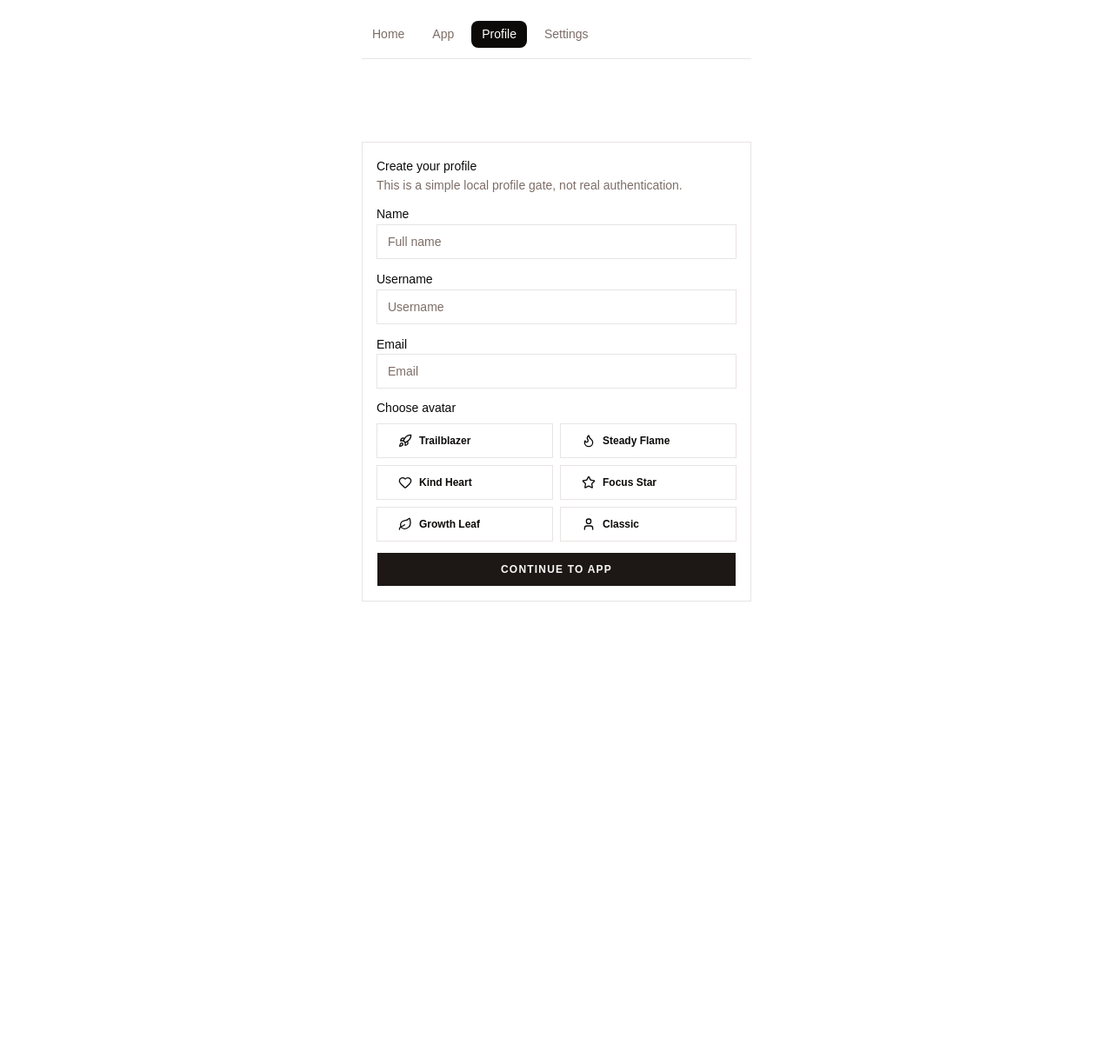
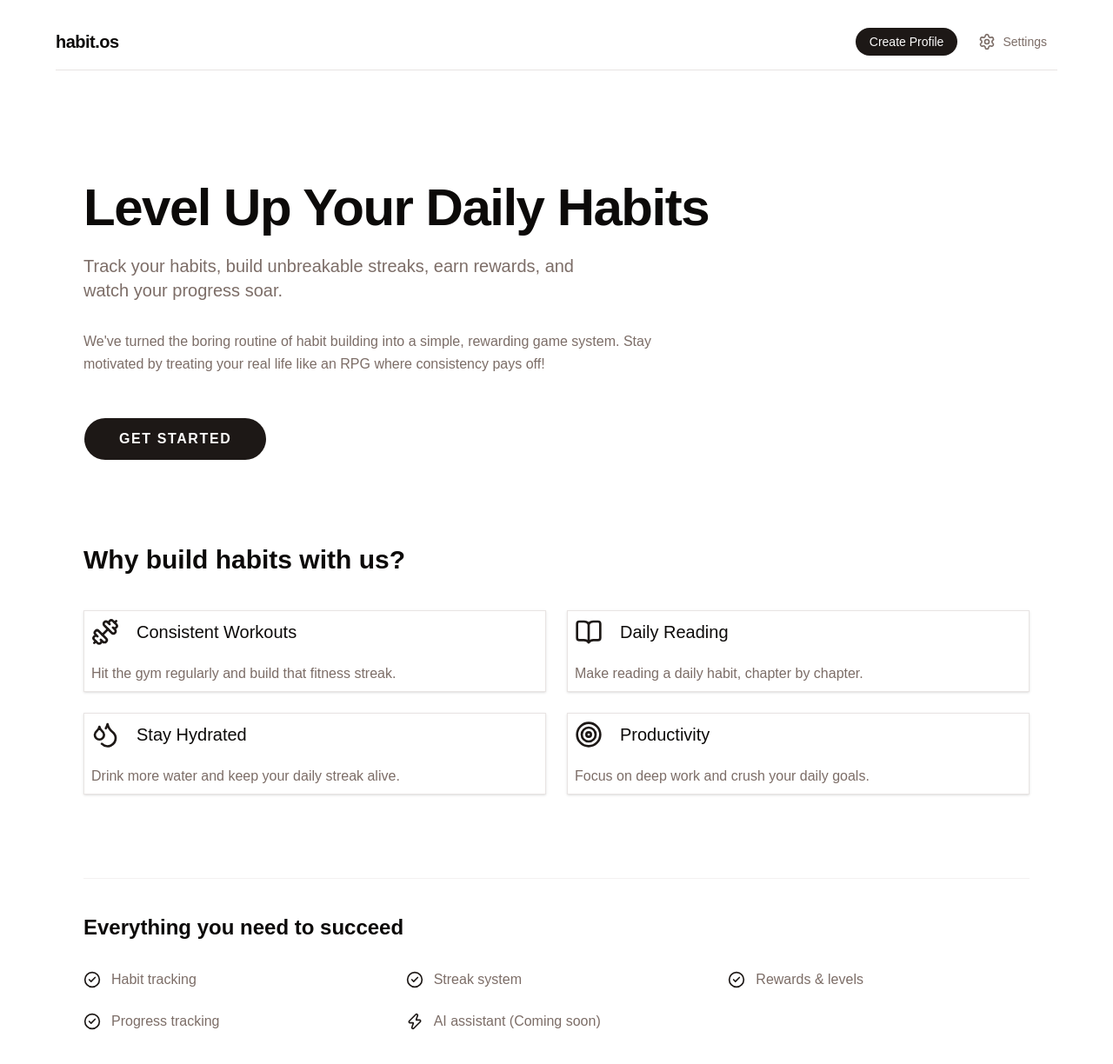
Before and after one commit to mekanhaji/habit-os, a React (Vite) app in the folder apps/web/: page / in a window 1280 px wide. Before the commit this address led to /profile. Shown: the top 1224 px of the page at 87% size. Before the commit the page ends 800 px from the top, so only its background shows below. Built offline with nearby package versions, Linux system fonts and the light colour scheme.

Commit message:
feat: implement landing page and configure application routing with protected dashboard access

```diff
--- a/apps/web/src/App.tsx
+++ b/apps/web/src/App.tsx
@@ -1,13 +1,13 @@
 import { type ReactNode } from "react"
 import {
   BrowserRouter,
+  Link,
   Navigate,
   NavLink,
-  Outlet,
   Route,
   Routes,
 } from "react-router-dom"
-import { Flame, Heart, Leaf, Rocket, Star, User } from "lucide-react"
+import { Flame, Heart, Leaf, Rocket, Star, User, Settings } from "lucide-react"
 import { DashboardPage } from "./pages/dashboard-page"
 import { LandingPage } from "./pages/landing-page"
 import { ProfilePage } from "./pages/profile-page.tsx"
@@ -46,15 +46,6 @@ function AvatarIcon({ avatarId }: { avatarId: string }) {
   return <User className="size-3.5" aria-hidden="true" />
 }
 
-function InitialRouteRedirect() {
-  const profile = useUserProfileStore((state) => state.profile)
-
-  if (!profile) {
-    return <Navigate to="/profile" replace />
-  }
-
-  return <Navigate to="/app" replace />
-}
 
 function ProtectedRoute({ children }: { children: ReactNode }) {
   const profile = useUserProfileStore((state) => state.profile)
@@ -72,37 +63,45 @@ export function App() {
   return (
     <BrowserRouter>
       <div className="min-h-svh p-6">
-        <div className="mx-auto flex w-full max-w-md flex-col gap-6 text-sm leading-relaxed">
-          <div className="space-y-3 border-b pb-3">
-            <nav className="flex items-center gap-2">
-              <NavLink to="/" end className={navLinkClassName}>
-                Home
-              </NavLink>
-              <NavLink to="/app" className={navLinkClassName}>
-                App
-              </NavLink>
-              <NavLink to="/profile" className={navLinkClassName}>
-                Profile
-              </NavLink>
-              <NavLink to="/settings" className={navLinkClassName}>
-                Settings
-              </NavLink>
-            </nav>
+        <div className="mx-auto flex w-full max-w-6xl flex-col gap-6 text-sm leading-relaxed">
+          <header className="flex items-center justify-between border-b pb-4 pt-2">
+            <Link to="/" className="text-xl font-extrabold tracking-tight text-foreground">
+              habit.os
+            </Link>
 
-            {profile ? (
-              <div className="inline-flex w-fit items-center gap-2 rounded-md border px-2 py-1 text-xs text-muted-foreground">
-                <AvatarIcon avatarId={profile.avatar} />
-                <span className="font-medium text-foreground">
-                  @{profile.username}
-                </span>
-                {profile.name ? <span>({profile.name})</span> : null}
+            <div className="flex items-center gap-4">
+              <div className="flex items-center gap-2 sm:gap-3">
+                {profile ? (
+                  <Link
+                    to="/profile"
+                    className="flex items-center gap-2 rounded-full border border-border/50 bg-card px-3 py-1.5 text-sm font-medium hover:bg-muted transition-colors shadow-sm"
+                  >
+                    <AvatarIcon avatarId={profile.avatar} />
+                    <span className="hidden sm:inline-block">@{profile.username}</span>
+                  </Link>
+                ) : (
+                  <Link
+                    to="/profile"
+                    className="hidden sm:inline-flex items-center justify-center rounded-full bg-primary px-4 py-1.5 text-sm font-medium text-primary-foreground hover:bg-primary/90 transition-colors"
+                  >
+                    Create Profile
+                  </Link>
+                )}
+
+                <Link
+                  to="/settings"
+                  className="flex items-center gap-2 rounded-full p-2 sm:px-3 sm:py-1.5 text-sm font-medium text-muted-foreground hover:bg-muted hover:text-foreground transition-colors"
+                  aria-label="Settings"
+                >
+                  <Settings className="size-5" />
+                  <span className="hidden sm:inline-block">Settings</span>
+                </Link>
               </div>
-            ) : null}
-          </div>
+            </div>
+          </header>
 
           <Routes>
-            <Route path="/" element={<InitialRouteRedirect />} />
-            <Route path="/welcome" element={<LandingPage />} />
+            <Route path="/" element={<LandingPage />} />
             <Route path="/profile" element={<ProfilePage />} />
             <Route path="/settings" element={<SettingsPage />} />
             <Route
--- a/apps/web/src/pages/landing-page.tsx
+++ b/apps/web/src/pages/landing-page.tsx
@@ -1,6 +1,7 @@
 import { Link, useNavigate } from "react-router-dom"
 import { Button } from "@workspace/ui/components/button"
 import { CheckCircle2, Zap, Target, BookOpen, Droplets, Dumbbell } from "lucide-react"
+import { Card, CardHeader, CardTitle, CardDescription, CardContent } from "@workspace/ui/components/card"
 
 export function LandingPage() {
   const navigate = useNavigate()
@@ -15,77 +16,114 @@ export function LandingPage() {
   }
 
   return (
-    <div className="flex flex-col min-h-[calc(100svh-4rem)] items-center justify-center py-16 px-4 sm:px-6 lg:px-8 bg-background">
-      <div className="max-w-4xl w-full space-y-16 text-center">
+    <div className="flex flex-col min-h-[calc(100svh-4rem)] bg-background">
+      {/* 1. Layout: Wider container, more whitespace, reduce excessive stacking */}
+      <div className="mx-auto w-full max-w-6xl px-6 py-24 lg:px-8 space-y-24">
 
-        {/* 1. Hero Section */}
-        <div className="space-y-6">
-          <h1 className="text-4xl font-extrabold tracking-tight sm:text-5xl md:text-6xl text-foreground">
+        {/* Hero Section & Introduction & Call to Action */}
+        <div className="space-y-8 text-left max-w-3xl">
+          <div className="space-y-4">
+            <h1 className="text-4xl font-extrabold tracking-tight sm:text-5xl md:text-6xl text-foreground leading-tight sm:leading-tight md:leading-tight">
               Level Up Your Daily Habits
             </h1>
-          <p className="mx-auto max-w-2xl text-xl text-muted-foreground">
+            <p className="text-xl text-muted-foreground max-w-xl">
               Track your habits, build unbreakable streaks, earn rewards, and watch your progress soar.
             </p>
           </div>
 
-        {/* 2. Fun Introduction */}
-        <div className="mx-auto max-w-2xl text-lg leading-relaxed text-foreground/80">
+          <div className="text-base text-muted-foreground max-w-2xl leading-relaxed">
             <p>
               We've turned the boring routine of habit building into a simple, rewarding game system.
               Stay motivated by treating your real life like an RPG where consistency pays off!
             </p>
           </div>
 
-        {/* 3. Use Cases Section */}
-        <div className="grid grid-cols-1 gap-6 sm:grid-cols-2 text-left">
-          <div className="flex items-start space-x-4 p-5 rounded-xl bg-card border shadow-sm">
-            <Dumbbell className="h-6 w-6 text-primary flex-shrink-0 mt-0.5" />
-            <div>
-              <h3 className="font-semibold text-foreground">Consistent Workouts</h3>
-              <p className="text-sm text-muted-foreground mt-1">Hit the gym regularly and build that fitness streak.</p>
-            </div>
-          </div>
-          <div className="flex items-start space-x-4 p-5 rounded-xl bg-card border shadow-sm">
-            <BookOpen className="h-6 w-6 text-primary flex-shrink-0 mt-0.5" />
-            <div>
-              <h3 className="font-semibold text-foreground">Daily Reading</h3>
-              <p className="text-sm text-muted-foreground mt-1">Make reading a daily habit, chapter by chapter.</p>
-            </div>
-          </div>
-          <div className="flex items-start space-x-4 p-5 rounded-xl bg-card border shadow-sm">
-            <Droplets className="h-6 w-6 text-primary flex-shrink-0 mt-0.5" />
-            <div>
-              <h3 className="font-semibold text-foreground">Stay Hydrated</h3>
-              <p className="text-sm text-muted-foreground mt-1">Drink more water and keep your daily streak alive.</p>
-            </div>
-          </div>
-          <div className="flex items-start space-x-4 p-5 rounded-xl bg-card border shadow-sm">
-            <Target className="h-6 w-6 text-primary flex-shrink-0 mt-0.5" />
-            <div>
-              <h3 className="font-semibold text-foreground">Productivity</h3>
-              <p className="text-sm text-muted-foreground mt-1">Focus on deep work and crush your daily goals.</p>
-            </div>
+          <div className="pt-4">
+            <Button onClick={handleGetStarted} size="lg" className="text-base px-10 py-6 rounded-full">
+              Get Started
+            </Button>
           </div>
         </div>
 
-        {/* 4. Features Section */}
-        <div className="pt-8">
-          <h2 className="text-2xl font-bold mb-6 text-foreground">Everything you need to succeed</h2>
-          <div className="flex flex-wrap justify-center gap-4 text-sm text-muted-foreground">
-            <span className="flex items-center bg-secondary px-3 py-1.5 rounded-full"><CheckCircle2 className="h-4 w-4 mr-2 text-primary" /> Habit tracking</span>
-            <span className="flex items-center bg-secondary px-3 py-1.5 rounded-full"><CheckCircle2 className="h-4 w-4 mr-2 text-primary" /> Streak system</span>
-            <span className="flex items-center bg-secondary px-3 py-1.5 rounded-full"><CheckCircle2 className="h-4 w-4 mr-2 text-primary" /> Rewards & levels</span>
-            <span className="flex items-center bg-secondary px-3 py-1.5 rounded-full"><CheckCircle2 className="h-4 w-4 mr-2 text-primary" /> Progress tracking</span>
-            <span className="flex items-center bg-secondary px-3 py-1.5 rounded-full"><Zap className="h-4 w-4 mr-2 text-primary" /> AI assistant (Coming soon)</span>
+        {/* Use Case Cards */}
+        <div className="space-y-10">
+          <h2 className="text-3xl font-bold text-foreground">Why build habits with us?</h2>
+          <div className="grid grid-cols-1 md:grid-cols-2 gap-6">
+            <Card className="p-2 bg-card hover:border-primary/50 transition-colors shadow-sm">
+              <CardHeader className="flex flex-row items-center gap-5 pb-2">
+                <Dumbbell className="h-8 w-8 text-primary" />
+                <CardTitle className="text-xl">Consistent Workouts</CardTitle>
+              </CardHeader>
+              <CardContent>
+                <CardDescription className="text-base text-muted-foreground">
+                  Hit the gym regularly and build that fitness streak.
+                </CardDescription>
+              </CardContent>
+            </Card>
+
+            <Card className="p-2 bg-card hover:border-primary/50 transition-colors shadow-sm">
+              <CardHeader className="flex flex-row items-center gap-5 pb-2">
+                <BookOpen className="h-8 w-8 text-primary" />
+                <CardTitle className="text-xl">Daily Reading</CardTitle>
+              </CardHeader>
+              <CardContent>
+                <CardDescription className="text-base text-muted-foreground">
+                  Make reading a daily habit, chapter by chapter.
+                </CardDescription>
+              </CardContent>
+            </Card>
+
+            <Card className="p-2 bg-card hover:border-primary/50 transition-colors shadow-sm">
+              <CardHeader className="flex flex-row items-center gap-5 pb-2">
+                <Droplets className="h-8 w-8 text-primary" />
+                <CardTitle className="text-xl">Stay Hydrated</CardTitle>
+              </CardHeader>
+              <CardContent>
+                <CardDescription className="text-base text-muted-foreground">
+                  Drink more water and keep your daily streak alive.
+                </CardDescription>
+              </CardContent>
+            </Card>
+
+            <Card className="p-2 bg-card hover:border-primary/50 transition-colors shadow-sm">
+              <CardHeader className="flex flex-row items-center gap-5 pb-2">
+                <Target className="h-8 w-8 text-primary" />
+                <CardTitle className="text-xl">Productivity</CardTitle>
+              </CardHeader>
+              <CardContent>
+                <CardDescription className="text-base text-muted-foreground">
+                  Focus on deep work and crush your daily goals.
+                </CardDescription>
+              </CardContent>
+            </Card>
           </div>
         </div>
 
-        {/* 5. Call to Action */}
-        <div className="space-y-4 pt-10 border-t">
-          <p className="text-lg font-medium text-foreground">Ready to start your journey?</p>
-          <Button onClick={handleGetStarted} size="lg" className="w-full sm:w-auto text-base px-10 py-6 rounded-full">
-            Get Started
-          </Button>
+        {/* Features Section */}
+        <div className="space-y-8 pt-10 border-t border-border/50">
+          <h2 className="text-2xl font-bold text-foreground">Everything you need to succeed</h2>
+          <div className="grid grid-cols-1 sm:grid-cols-2 md:grid-cols-3 gap-6 text-base text-muted-foreground">
+            <div className="flex items-center gap-3">
+              <CheckCircle2 className="h-5 w-5 text-primary" />
+              <span>Habit tracking</span>
+            </div>
+            <div className="flex items-center gap-3">
+              <CheckCircle2 className="h-5 w-5 text-primary" />
+              <span>Streak system</span>
+            </div>
+            <div className="flex items-center gap-3">
+              <CheckCircle2 className="h-5 w-5 text-primary" />
+              <span>Rewards & levels</span>
+            </div>
+            <div className="flex items-center gap-3">
+              <CheckCircle2 className="h-5 w-5 text-primary" />
+              <span>Progress tracking</span>
+            </div>
+            <div className="flex items-center gap-3">
+              <Zap className="h-5 w-5 text-primary" />
+              <span>AI assistant (Coming soon)</span>
+            </div>
+          </div>
         </div>
       </div>
     </div>
```
Lines whose indentation alone changed are shown as unchanged.
